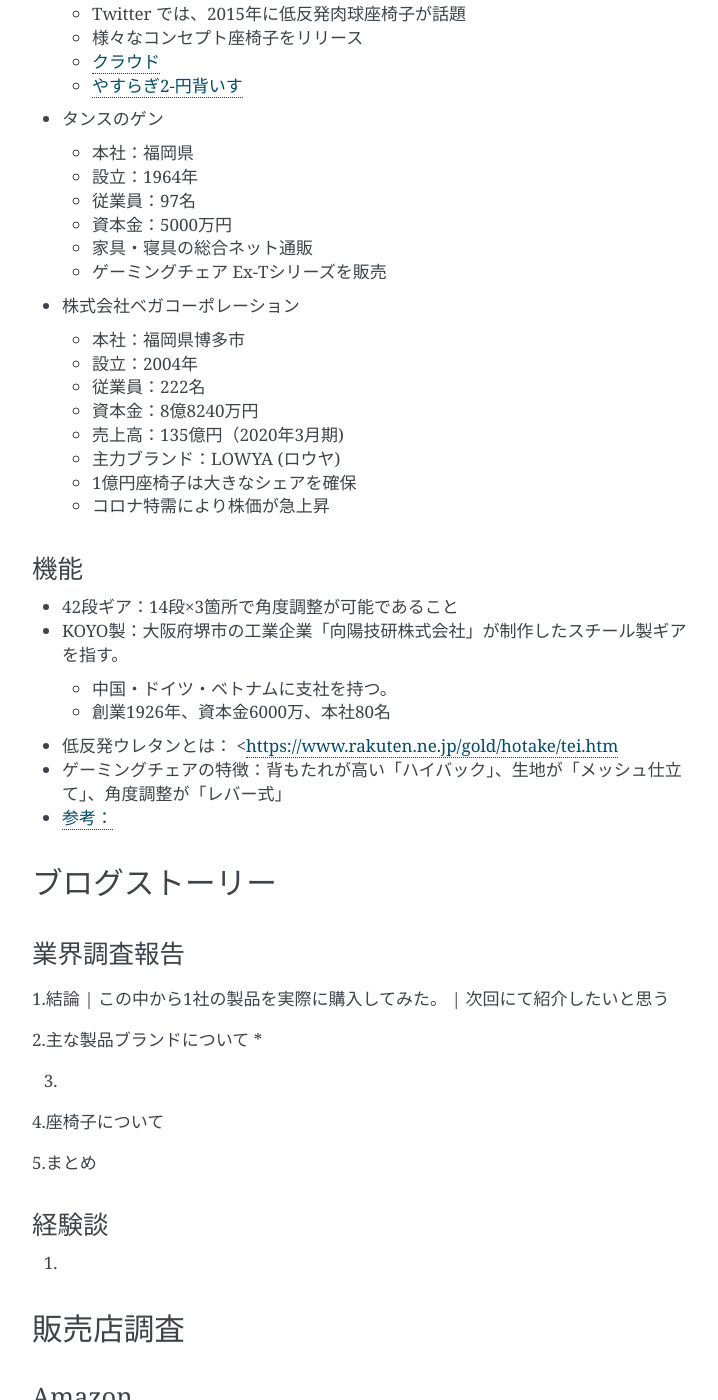
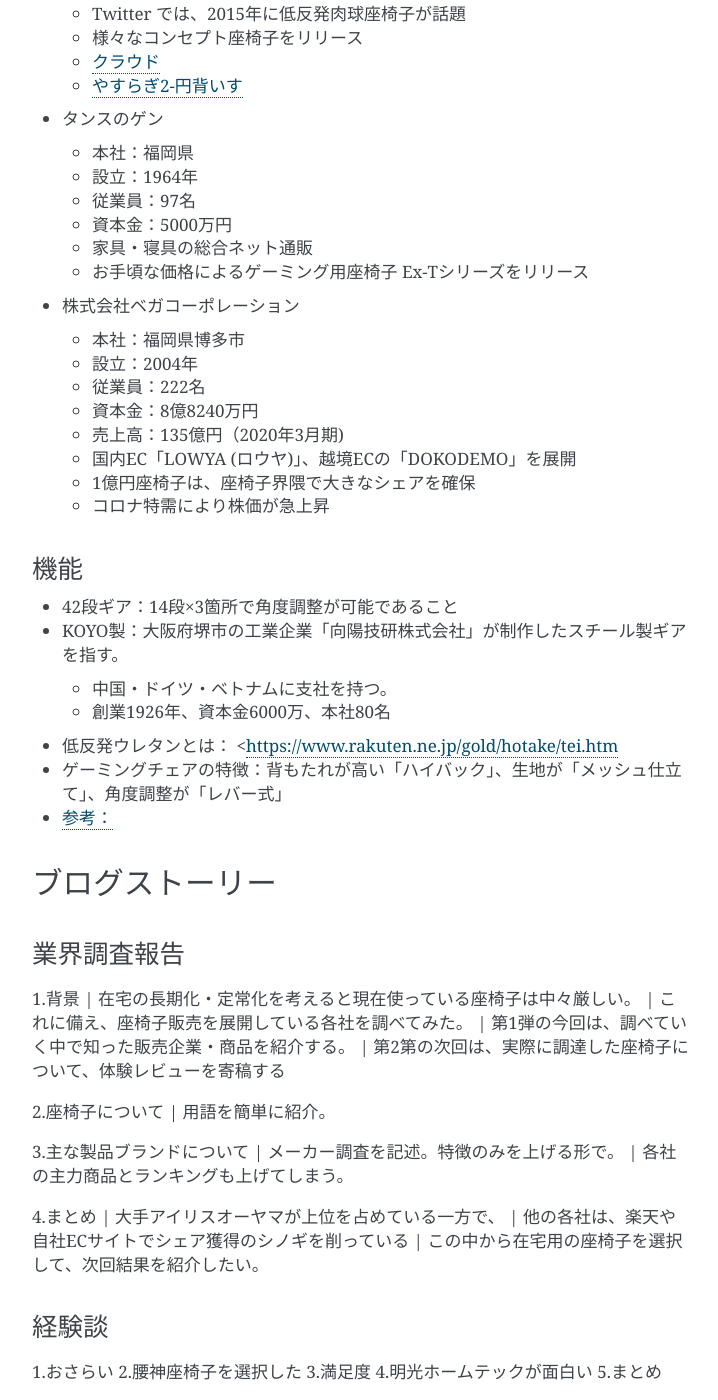
Before and after one commit to yuyuyu0706/sphinx, a Sphinx documentation site: the page built from sphinx/source/work/page03_chare.rst, in a window 1280 px wide and 1400 px high, scrolled down 1357 px. Shown: the whole window, without its empty margins (388-1106 px from the left). Built offline with Sphinx 7.4.7, drawn with Linux system fonts in a browser that asks for light colours; pages that are not in the unit, such as notebooks, are missing from menus; some of the changed text lies outside the part shown.

Commit message:
auto commit

```diff
--- a/sphinx/source/work/page03_chare.rst
+++ b/sphinx/source/work/page03_chare.rst
@@ -50,9 +50,8 @@
   * 設立：1971年
   * 従業員：4071名
   * 資本金：1億円
-  * 通販サイト：アイリスプラザ
+  * ECサイト「アイリスプラザ」を運営
   * 言わずとしれた総合商社
-
 
 * 明光ホームテック
 
@@ -73,7 +72,7 @@
   * 従業員：97名
   * 資本金：5000万円
   * 家具・寝具の総合ネット通販
-  * ゲーミングチェア Ex-Tシリーズを販売
+  * お手頃な価格によるゲーミング用座椅子 Ex-Tシリーズをリリース
 
 * 株式会社ベガコーポレーション
 
@@ -82,8 +81,8 @@
   * 従業員：222名
   * 資本金：8億8240万円
   * 売上高：135億円（2020年3月期)
-  * 主力ブランド：LOWYA (ロウヤ)
-  * 1億円座椅子は大きなシェアを確保
+  * 国内EC「LOWYA (ロウヤ)」、越境ECの「DOKODEMO」を展開
+  * 1億円座椅子は、座椅子界隈で大きなシェアを確保
   * コロナ特需により株価が急上昇
 
 
@@ -104,23 +103,32 @@
 
 業界調査報告
 -----------------------
-1.結論
-| この中から1社の製品を実際に購入してみた。
-| 次回にて紹介したいと思う
+1.背景
+| 在宅の長期化・定常化を考えると現在使っている座椅子は中々厳しい。
+| これに備え、座椅子販売を展開している各社を調べてみた。
+| 第1弾の今回は、調べていく中で知った販売企業・商品を紹介する。
+| 第2第の次回は、実際に調達した座椅子について、体験レビューを寄稿する
 
-2.主な製品ブランドについて
-*
+2.座椅子について
+| 用語を簡単に紹介。
 
-3.
+3.主な製品ブランドについて
+| メーカー調査を記述。特徴のみを上げる形で。
+| 各社の主力商品とランキングも上げてしまう。
 
-4.座椅子について
-
-5.まとめ
+4.まとめ
+| 大手アイリスオーヤマが上位を占めている一方で、
+| 他の各社は、楽天や自社ECサイトでシェア獲得のシノギを削っている
+| この中から在宅用の座椅子を選択して、次回結果を紹介したい。
 
 
 経験談
 -----------------------
-1.
+1.おさらい
+2.腰神座椅子を選択した
+3.満足度
+4.明光ホームテックが面白い
+5.まとめ
 
 
 販売店調査
```
